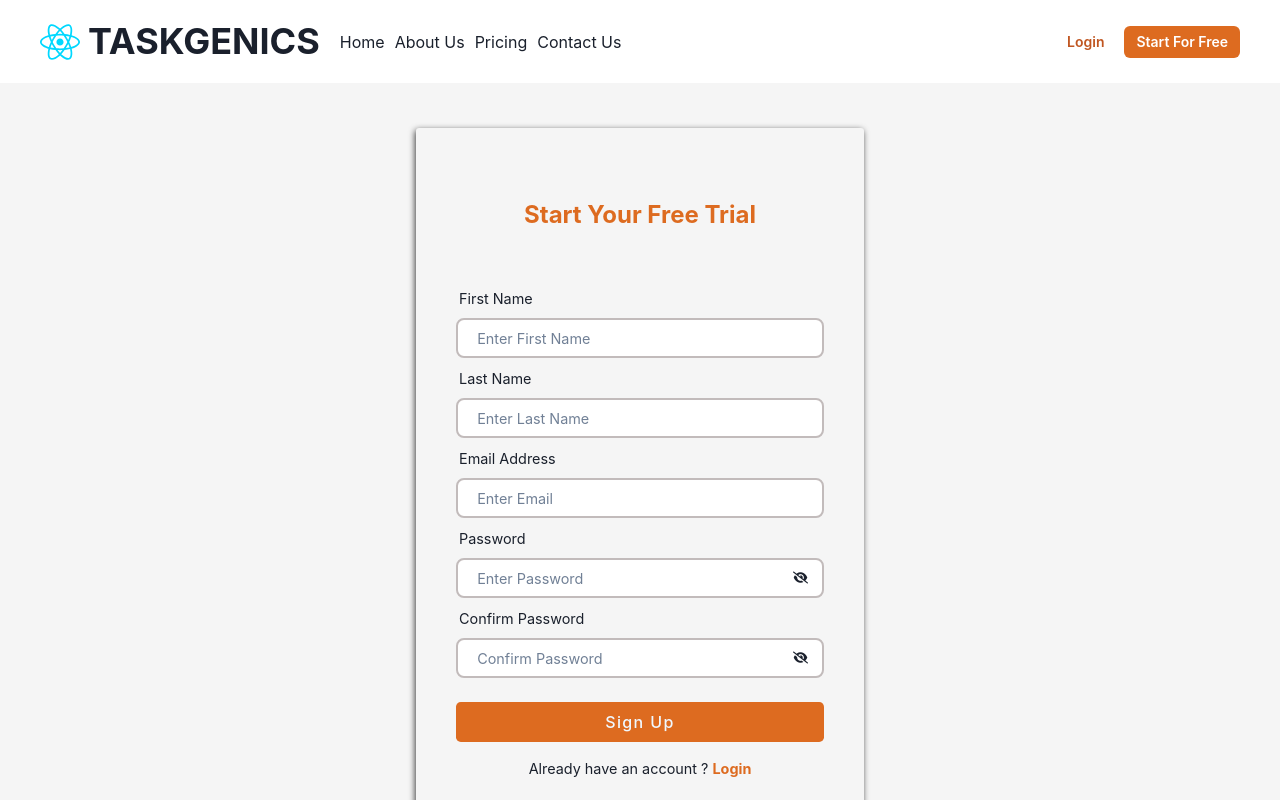
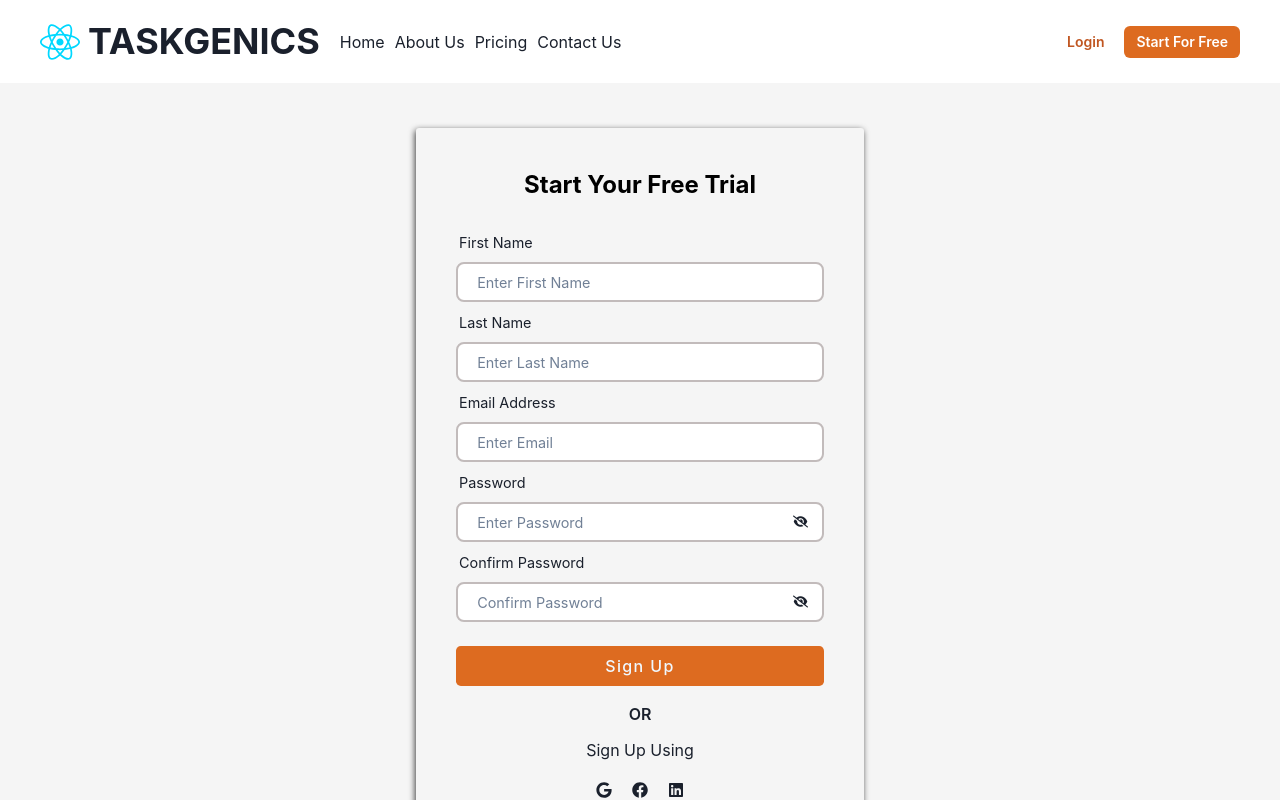
Before and after one commit to PhilipOyelegbin/task-tracker, a React (Vite) app: page /signup in a window 1280 px wide. Shown: the top 800 px of the page. Built offline with nearby package versions, Linux system fonts and the light colour scheme.

Commit message:
signup page added

```diff
--- a/src/pages/signup/Signup.jsx
+++ b/src/pages/signup/Signup.jsx
@@ -1,6 +1,8 @@
 import React from 'react'
 import { useNavigate } from 'react-router-dom';
+import { HStack, Text, VStack } from "@chakra-ui/react"
 import { useState } from 'react';
+import { FaFacebook, FaGoogle, FaLinkedin } from "react-icons/fa"
 // import TGLogo  from '../../assets/TGLogo.jpg';
 import '../signup/signup.css'
 
@@ -48,8 +50,17 @@ const Signup = () => {
           <div className='input-box'>
             <button className='signup-btn' onClick={()=>navigate('/login')}>Sign Up</button>
           </div>
+          <Text fontWeight="semibold">OR</Text>
+            <VStack>
+                <Text py="3">Sign Up Using</Text>
+                <HStack gap="5" style={{cursor: 'pointer'}}>
+                    <FaGoogle/>
+                    <FaFacebook/>
+                    <FaLinkedin/>
+                </HStack>
+            </VStack>
           <div>
-            <p style={{fontSize: '0.9rem'}}>Already have an account ? <span style={{color:'#DD6B20', cursor:'pointer', fontWeight:'bold', fontSize: '0.9rem'}} onClick={()=>navigate('/login')}>Login</span></p>
+            <p style={{fontSize: '0.9rem', paddingTop:'1rem', }}>Already have an account ? <span style={{color:'#DD6B20', cursor:'pointer', paddingTop:'5px', fontWeight:'bold', fontSize: '0.9rem'}} onClick={()=>navigate('/login')}>Sign In</span></p>
           </div>
         </form>
       </div>
--- a/src/pages/signup/signup.css
+++ b/src/pages/signup/signup.css
@@ -11,8 +11,8 @@
   position: absolute;
   font-size: 1.5rem;
   font-weight: bold;
-  color: #DD6B20;
-  top: 20%;
+  color: #000;
+  top: 17%;
 }
 /* .signup-logo{
   width: 100px;
@@ -27,7 +27,7 @@
     justify-content: center;
     max-width: 35%;
     margin: 0 auto;
-    padding: 10px 40px;
+    padding: 0 40px;
     width: 100%;
     height: 90%;
     background-color: #f5f5f5;
@@ -85,7 +85,7 @@
   }
   .signup-heading{
     font-size: 2rem;
-    top: 17%;
+    top: 15%;
   }
 }
 @media screen and (max-width: 680px){
```
